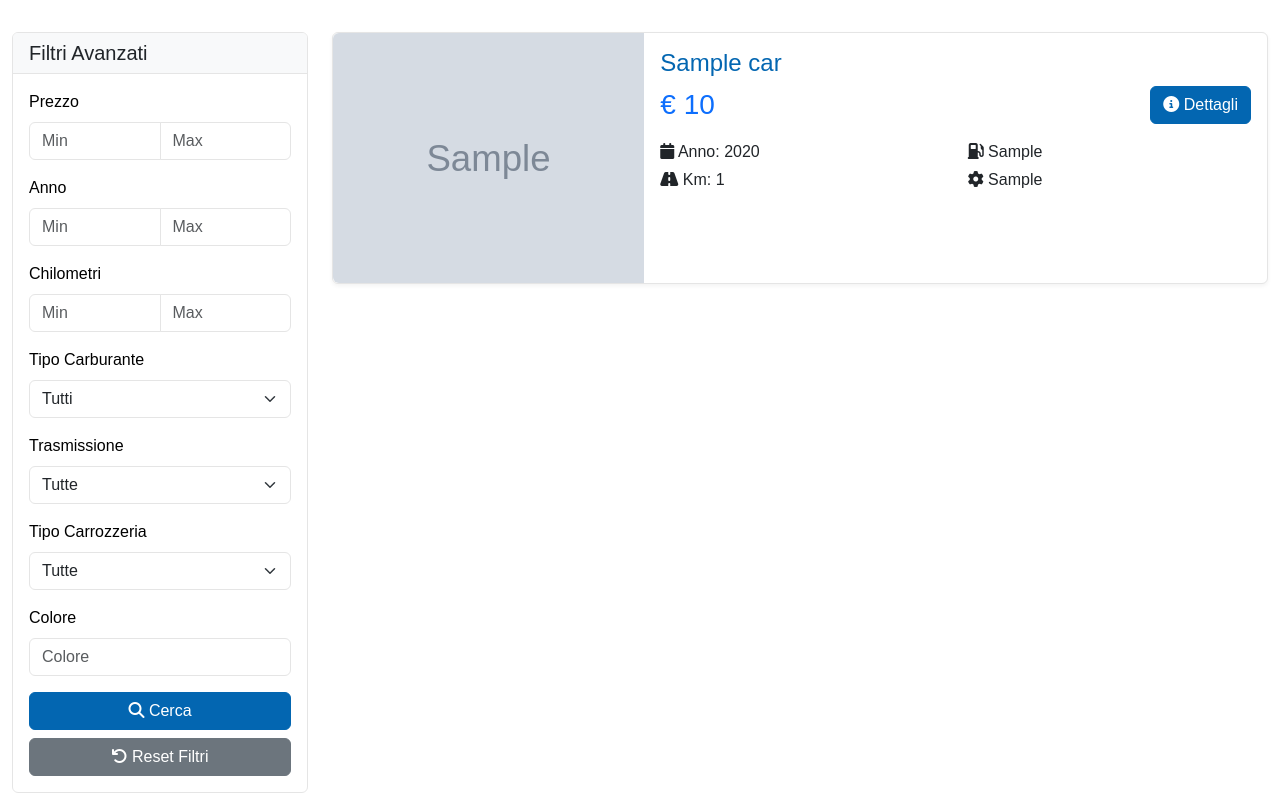
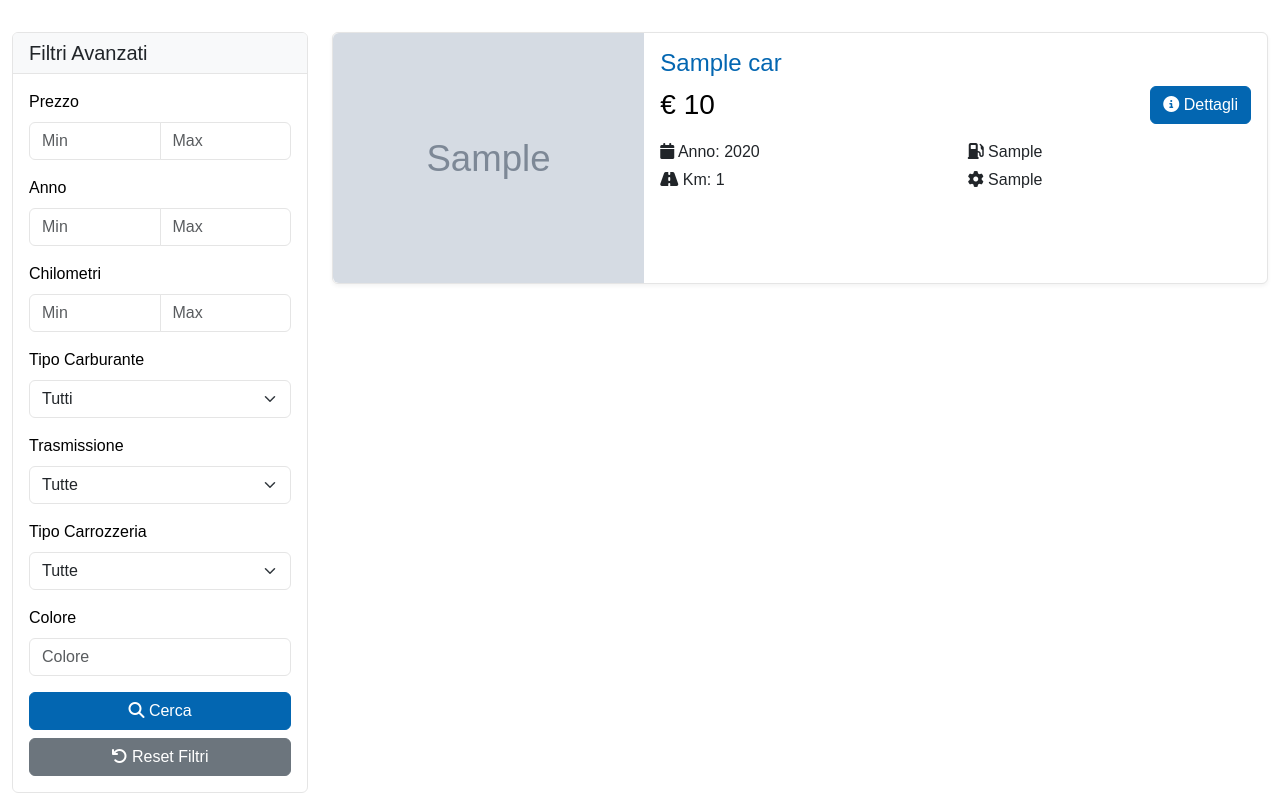
Before and after one commit to davidemasetti/ParcoAuto_biemme, a Flask app: page / in a window 1280 px wide. Shown: the part 57-850 px from the top of the page. Run offline with Flask 3, Linux system fonts and the light colour scheme; tables that the repository leaves empty hold one stand-in row (values such as "Sample post"); grey boxes marked "Sample" are stand-in pictures; some web fonts are replaced.

Commit message:
Fix: Correct price color and font in CSS
Replit-Commit-Author: Agent
Replit-Commit-Session-Id: 6337608f-b268-4396-a54d-1d93d5a2bcab
Replit-Commit-Screenshot-Url: https://storage.googleapis.com/screenshot-production-us-central1/edea3743-9a17-4201-bee0-e4d013a81547/47e7c047-908a-4a02-831a-79a35faea3f8.jpg

```diff
--- a/static/css/custom.css
+++ b/static/css/custom.css
@@ -66,6 +66,13 @@ body {
     color: #0366B1;
     font-weight: 300;
     transition: color 0.3s ease;
+}
+
+/* Price styles */
+.text-primary {
+    color: #000000 !important;
+    font-family: 'BMWTypeNext', sans-serif;
+    font-weight: 300;
 }
 
 .btn-primary {
```
